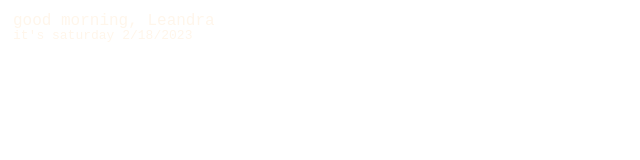
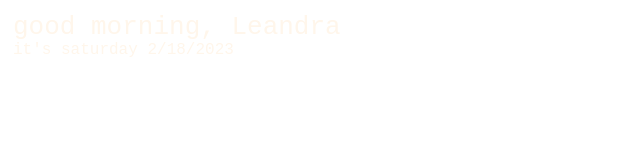
Before and after one commit to leandradiaz/Date-Widget-Notion, a plain HTML site: page index.html in a window 1280 px wide. Shown: the full height of the page, 0-640 px from the left. Drawn offline with Linux system fonts and the light colour scheme.

Commit message:
Update index.html

```diff
--- a/index.html
+++ b/index.html
@@ -4,17 +4,17 @@
     <style>
       #lbl {
         font-family: monospace;
-        font-size: large;
+        font-size: xx-large;
         color: #fff6eb;
         padding: 5px;
         border: 0px solid #ececec;
         text-align: ;
-        line-height: 1.02;
+        line-height: 1.12;
         height: 80%
       }
 
       #date {
-        font-size: medium;
+        font-size: large;
       }
 
       body {
```
